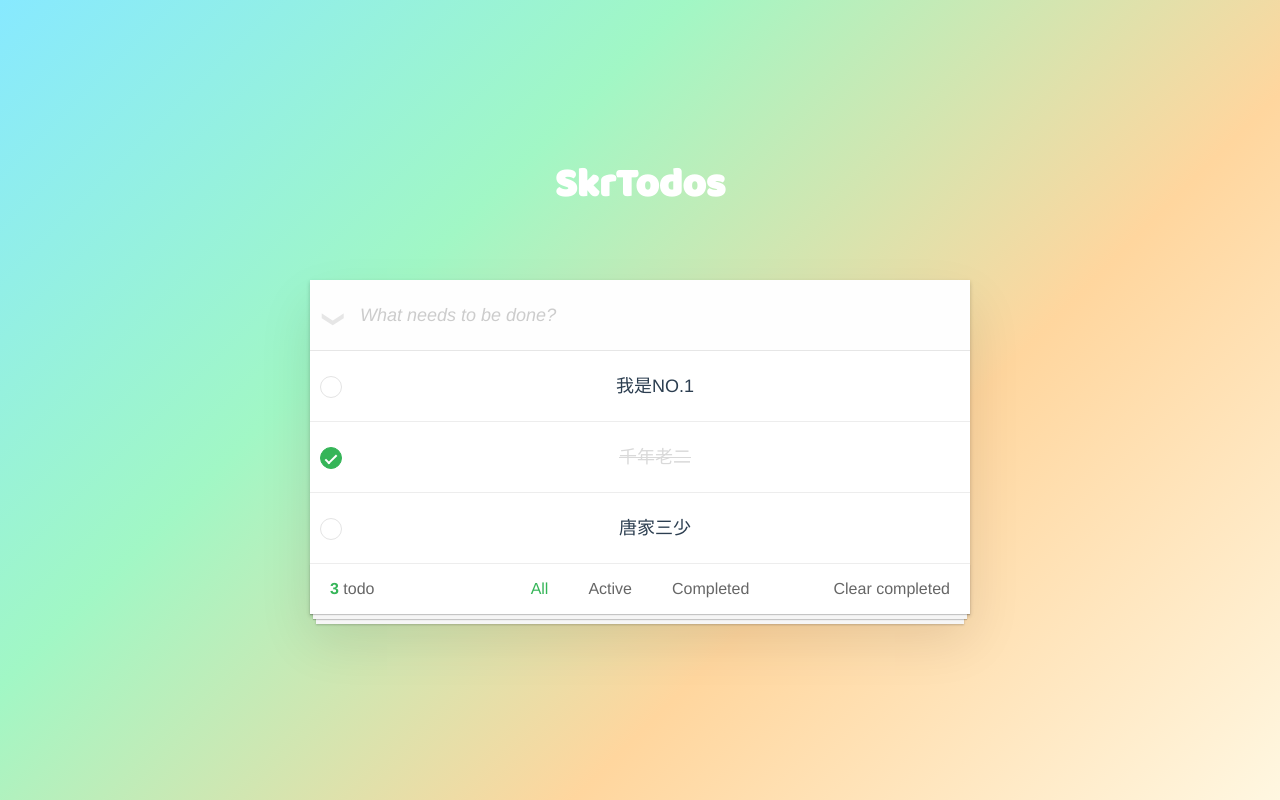
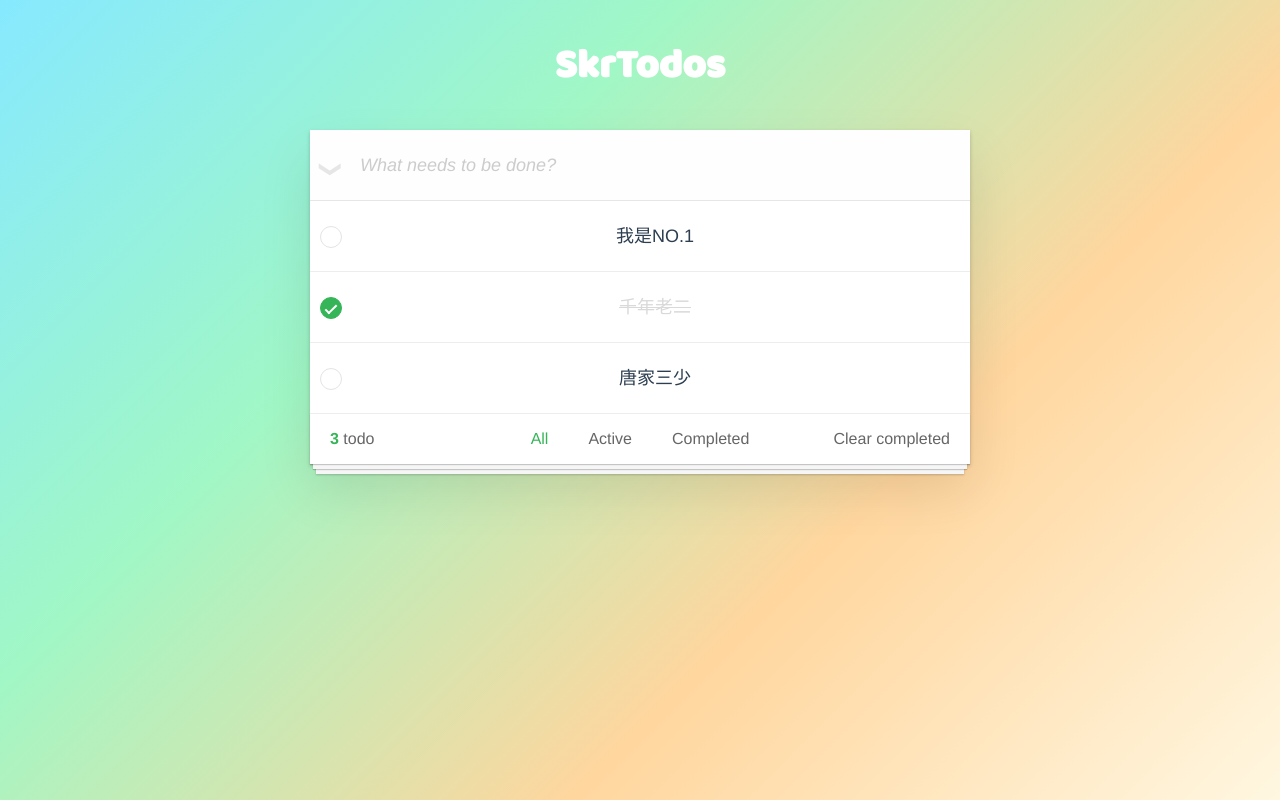
Before and after one commit to superman285/SkrTodo, a Vue app: page / in a window 1280 px wide. Built offline with nearby package versions, Linux system fonts and the light colour scheme.

Commit message:
css justify

```diff
--- a/src/assets/index.css
+++ b/src/assets/index.css
@@ -34,7 +34,6 @@ button {
 
 body {
   font: 14px 'Helvetica Neue', Helvetica, Arial, sans-serif;
-  line-height: 1.4em;
   background: #f5f5f5;
   color: #4d4d4d;
   min-width: 230px;
@@ -55,7 +54,7 @@ body {
 
 .todoapp {
   background: #fff;
-  margin: 280px 0 40px 0;
+  margin: 130px 0 40px 0;
   position: relative;
   box-shadow: 0 2px 4px 0 rgba(0, 0, 0, 0.2),
               0 25px 50px 0 rgba(0, 0, 0, 0.1);
```
